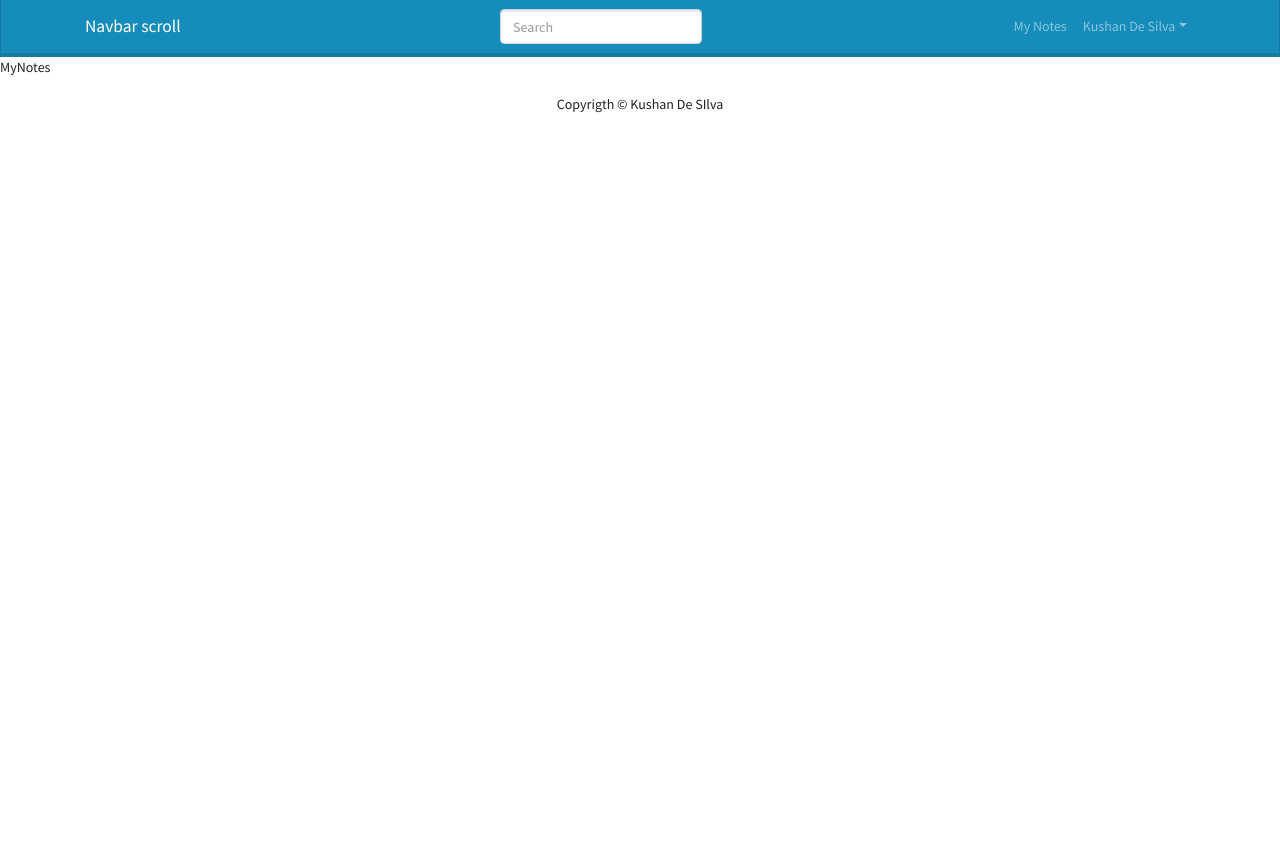
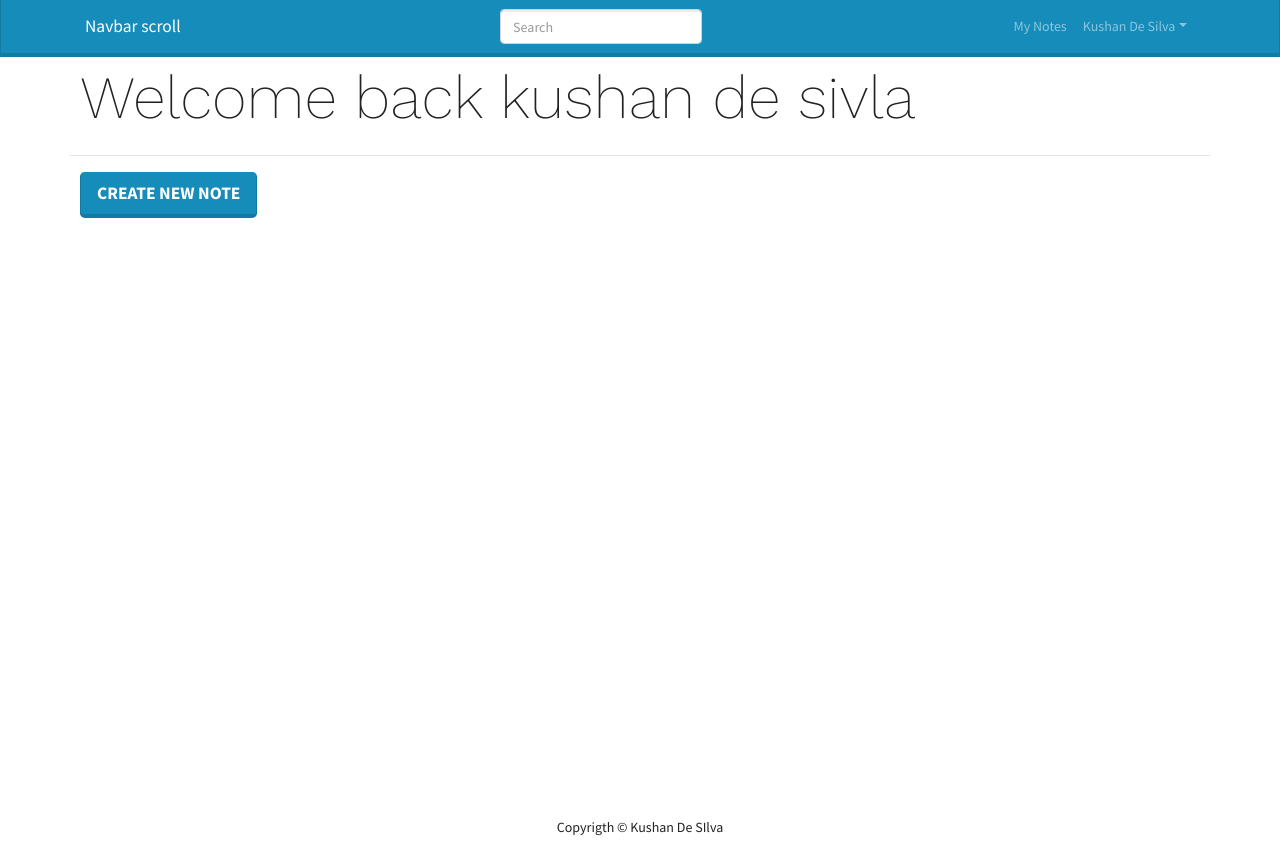
Before and after one commit to kushandesilva59/Notes---MERN, a React (Create React App) app in the folder frontend/: page /mynotes in a window 1280 px wide. Before the commit the page ends 800 px from the top, so only its background shows below. Built offline with nearby package versions, Linux system fonts and the light colour scheme.

Commit message:
create main screen and styled it

```diff
--- /dev/null
+++ b/frontend/src/components/MainScree.css
@@ -0,0 +1,26 @@
+@import url("https://fonts.googleapis.com/css2?family=Work+Sans:wght@200&display=swap");
+
+.mainBack {
+  min-height: 93vh;
+  display: flex;
+  padding: 10px0;
+}
+
+.page{
+    width: 100%;
+}
+
+
+.heading{
+    font-size: 60px;
+    font-family: "Work Sans", "sans-serif";
+    padding: 5px 10px;
+}
+
+@media only screen and (max-width: 600px){
+    .heading{
+        font-size: 30px;
+        display: flex;
+        justify-content: center;
+    }
+}
--- /dev/null
+++ b/frontend/src/components/MainScreen.js
@@ -0,0 +1,28 @@
+import React from 'react'
+import { Container, Row } from 'react-bootstrap'
+import './MainScree.css'
+
+const MainScre = ({title, children}) => {
+  return (
+    <div className='mainBack'>
+        <Container>
+            <Row>
+                <div className='page'>
+                    {
+                            title && (<>
+                                <h1 className='heading'>{title}</h1>
+                                <hr/>
+                            </>)
+                    }
+
+                    {
+                        children
+                    }
+                </div>
+            </Row>
+        </Container>
+    </div>
+  )
+}
+
+export default MainScre
--- a/frontend/src/components/MyNotes/MyNotes.js
+++ b/frontend/src/components/MyNotes/MyNotes.js
@@ -1,9 +1,14 @@
 import React from 'react'
+import MainScreen from '../MainScreen'
+import { Button } from 'react-bootstrap'
+import {Link} from 'react-router-dom'
 
 const MyNotes = () => {
-  return (
-    <div>MyNotes</div>
-  )
+  return <MainScreen title='Welcome back kushan de sivla'>
+    <Link to='createnote'>
+        <Button style={{marginLeft:10,marginBottom:6}} size='lg'>Create New NOte</Button>
+    </Link>
+  </MainScreen>
 }
 
 export default MyNotes
```
